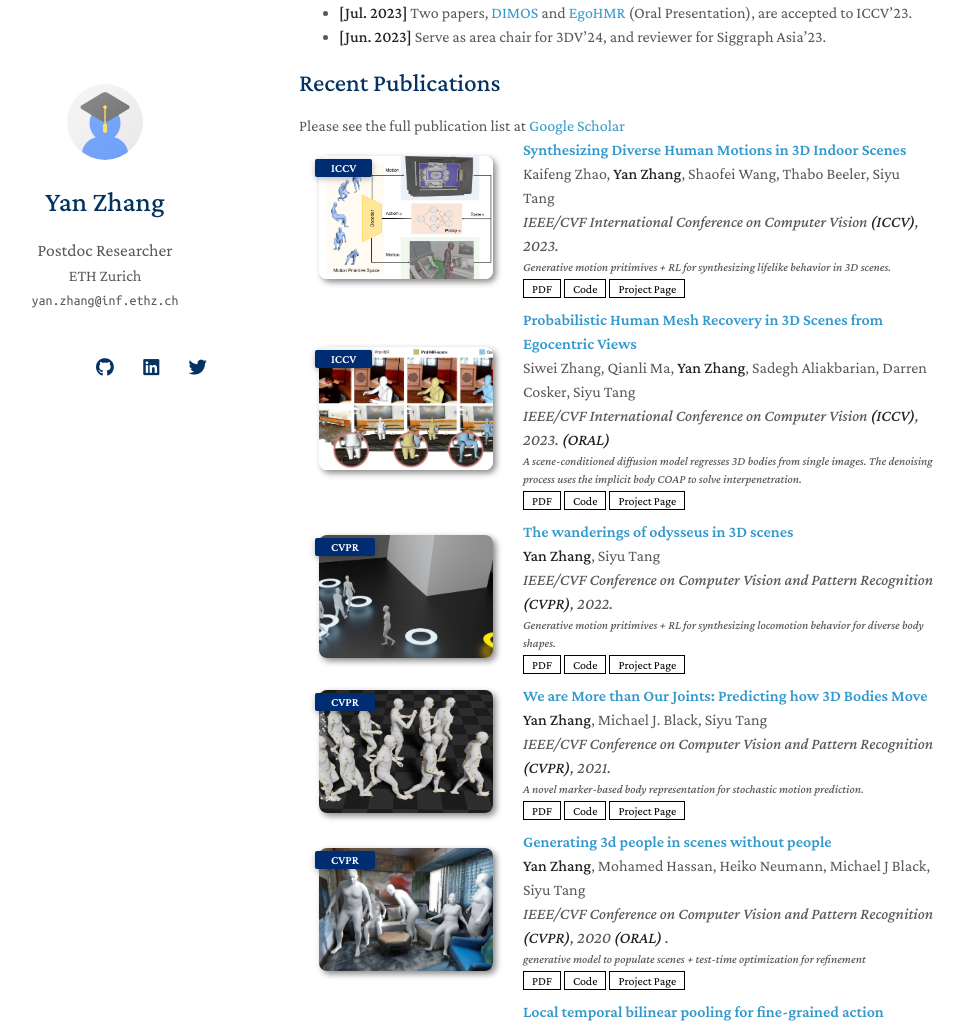
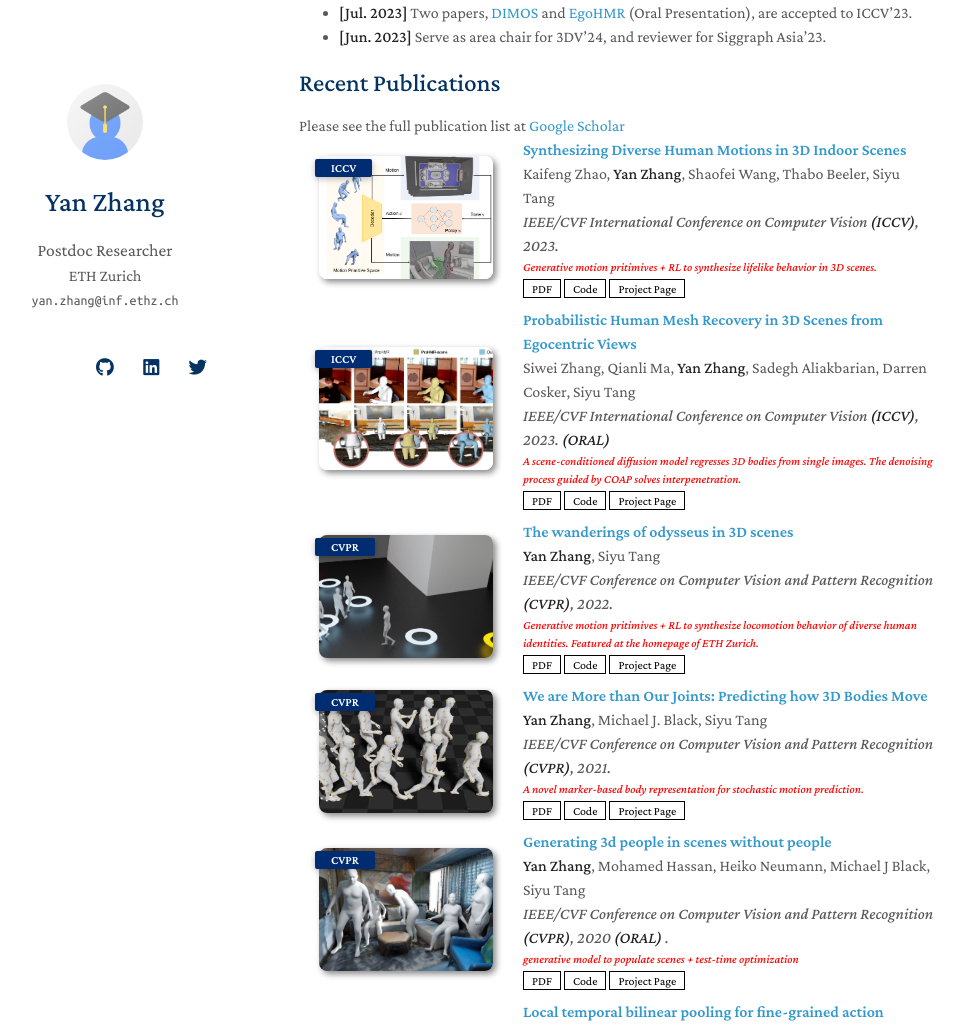
Before and after one commit to yz-cnsdqz/yz-cnsdqz.github.io, a Jekyll site: the page built from index.md, in a window 1280 px wide and 1400 px high, scrolled down 352 px, cut to the strip 0-1026 px from the top of the window. Shown: the whole strip, without its empty margins (171-1135 px from the left). Built offline with Jekyll 4.4.1, drawn with Linux system fonts in a browser that asks for light colours; nearby versions of some CDN libraries; a style sheet for code colours, icons or effects is not loaded; some of the changed text lies outside the part shown.

Commit message:
add short description to papers

```diff
--- a/_includes/publications.md
+++ b/_includes/publications.md
@@ -18,7 +18,7 @@ Please see the full publication list at <a href="https://scholar.google.com/cita
     <div class="title"><a href="https://arxiv.org/abs/2305.12411">Synthesizing Diverse Human Motions in 3D Indoor Scenes</a></div>
     <div class="author"> Kaifeng Zhao, <strong>Yan Zhang</strong>, Shaofei Wang, Thabo Beeler, Siyu Tang</div>
     <div class="periodical"><em>IEEE/CVF International Conference on Computer Vision <strong>(ICCV)</strong>, 2023.</em></div>
-    <div style="font-size: 12px;"><em>Generative motion pritimives + RL for synthesizing lifelike behavior in 3D scenes.</em></div>
+    <div style="font-size: 12px;color: red;"><em>Generative motion pritimives + RL to synthesize lifelike behavior in 3D scenes.</em></div>
     <div class="links">
       <a href="https://arxiv.org/abs/2305.12411" class="btn btn-sm z-depth-0" role="button" target="_blank" style="font-size:12px;">PDF</a>
       <a href="https://zkf1997.github.io/DIMOS" class="btn btn-sm z-depth-0" role="button" target="_blank" style="font-size:12px;">Code</a>
@@ -41,7 +41,7 @@ Please see the full publication list at <a href="https://scholar.google.com/cita
     <div class="title"><a href="https://arxiv.org/abs/2304.06024">Probabilistic Human Mesh Recovery in 3D Scenes from Egocentric Views</a></div>
     <div class="author"> Siwei Zhang, Qianli Ma, <strong>Yan Zhang</strong>, Sadegh Aliakbarian, Darren Cosker, Siyu Tang</div>
     <div class="periodical"><em>IEEE/CVF International Conference on Computer Vision <strong>(ICCV)</strong>, 2023. <strong>(ORAL) </strong> </em></div>
-    <div style="font-size: 12px;"><em>A scene-conditioned diffusion model regresses 3D bodies from single images. The denoising process uses the implicit body COAP to solve interpenetration.</em></div>
+    <div style="font-size: 12px;color: red;"><em>A scene-conditioned diffusion model regresses 3D bodies from single images. The denoising process guided by COAP solves interpenetration.</em></div>
     <div class="links">
       <a href="https://arxiv.org/abs/2304.06024" class="btn btn-sm z-depth-0" role="button" target="_blank" style="font-size:12px;">PDF</a>
       <a href="https://sanweiliti.github.io/egohmr/egohmr.html" class="btn btn-sm z-depth-0" role="button" target="_blank" style="font-size:12px;">Code</a>
@@ -64,7 +64,7 @@ Please see the full publication list at <a href="https://scholar.google.com/cita
     <div class="title"><a href="https://arxiv.org/abs/2112.09251">The wanderings of odysseus in 3D scenes</a></div>
     <div class="author"><strong>Yan Zhang</strong>, Siyu Tang</div>
     <div class="periodical"><em>IEEE/CVF Conference on Computer Vision and Pattern Recognition <strong>(CVPR)</strong>, 2022.</em></div>
-    <div style="font-size: 12px;"><em>Generative motion pritimives + RL for synthesizing locomotion behavior for diverse body shapes.</em></div>
+    <div style="font-size: 12px;color: red;"><em>Generative motion pritimives + RL to synthesize locomotion behavior of diverse human identities. Featured at the homepage of ETH Zurich.</em></div>
     <div class="links">
       <a href="https://arxiv.org/abs/2112.09251" class="btn btn-sm z-depth-0" role="button" target="_blank" style="font-size:12px;">PDF</a>
       <a href="https://github.com/yz-cnsdqz/GAMMA-release" class="btn btn-sm z-depth-0" role="button" target="_blank" style="font-size:12px;">Code</a>
@@ -86,7 +86,7 @@ Please see the full publication list at <a href="https://scholar.google.com/cita
     <div class="title"><a href="https://arxiv.org/abs/2012.00619">We are More than Our Joints: Predicting how 3D Bodies Move</a></div>
     <div class="author"><strong>Yan Zhang</strong>, Michael J. Black, Siyu Tang</div>
     <div class="periodical"><em>IEEE/CVF Conference on Computer Vision and Pattern Recognition <strong>(CVPR)</strong>, 2021.</em></div>
-    <div style="font-size: 12px;"><em>A novel marker-based body representation for stochastic motion prediction. </em></div>
+    <div style="font-size: 12px;color: red;"><em>A novel marker-based body representation for stochastic motion prediction. </em></div>
     <div class="links">
       <a href="https://arxiv.org/abs/2112.09251" class="btn btn-sm z-depth-0" role="button" target="_blank" style="font-size:12px;">PDF</a>
       <a href="https://github.com/yz-cnsdqz/MOJO-release" class="btn btn-sm z-depth-0" role="button" target="_blank" style="font-size:12px;">Code</a>
@@ -108,7 +108,7 @@ Please see the full publication list at <a href="https://scholar.google.com/cita
     <div class="title"><a href="https://arxiv.org/abs/1912.02923">Generating 3d people in scenes without people</a></div>
     <div class="author"><strong>Yan Zhang</strong>, Mohamed Hassan, Heiko Neumann, Michael J Black, Siyu Tang</div>
     <div class="periodical"><em>IEEE/CVF Conference on Computer Vision and Pattern Recognition <strong>(CVPR)</strong>, 2020 <strong>(ORAL) </strong>.</em></div>
-    <div style="font-size: 12px;"><em>generative model to populate scenes + test-time optimization for refinement </em></div>
+    <div style="font-size: 12px;color: red;"><em>generative model to populate scenes + test-time optimization </em></div>
     <div class="links">
       <a href="https://arxiv.org/abs/1912.02923" class="btn btn-sm z-depth-0" role="button" target="_blank" style="font-size:12px;">PDF</a>
       <a href="https://github.com/yz-cnsdqz/PSI-release" class="btn btn-sm z-depth-0" role="button" target="_blank" style="font-size:12px;">Code</a>
@@ -130,7 +130,7 @@ Please see the full publication list at <a href="https://scholar.google.com/cita
     <div class="title"><a href="https://openaccess.thecvf.com/content_CVPR_2019/html/Zhang_Local_Temporal_Bilinear_Pooling_for_Fine-Grained_Action_Parsing_CVPR_2019_paper.html">Local temporal bilinear pooling for fine-grained action parsing</a></div>
     <div class="author"><strong>Yan Zhang</strong>, Siyu Tang, Krikamol Muandet, Christian Jarvers, Heiko Neumann</div>
     <div class="periodical"><em>IEEE/CVF Conference on Computer Vision and Pattern Recognition <strong>(CVPR)</strong>, 2019.</em></div>
-    <div style="font-size: 12px;"><em>A novel plug-in bilinear pooling layer for fine-grained action segmentation. </em></div>
+    <div style="font-size: 12px;color: red;"><em>A novel plug-in bilinear pooling layer for fine-grained action segmentation. </em></div>
     <div class="links">
       <a href="https://openaccess.thecvf.com/content_CVPR_2019/html/Zhang_Local_Temporal_Bilinear_Pooling_for_Fine-Grained_Action_Parsing_CVPR_2019_paper.html" class="btn btn-sm z-depth-0" role="button" target="_blank" style="font-size:12px;">PDF</a>
       <a href="https://github.com/yz-cnsdqz/TemporalActionParsing-FineGrained" class="btn btn-sm z-depth-0" role="button" target="_blank" style="font-size:12px;">Code</a>
@@ -151,7 +151,7 @@ Please see the full publication list at <a href="https://scholar.google.com/cita
     <div class="title"><a href="https://arxiv.org/pdf/2112.07642.pdf">Egobody: Human body shape and motion of interacting people from head-mounted devices</a></div>
     <div class="author">Siwei Zhang, Qianli Ma, <strong>Yan Zhang</strong>, Zhiyin Qian, Taein Kwon, Marc Pollefeys, Federica Bogo & Siyu Tang </div>
     <div class="periodical"><em>European Conference on Computer Vision <strong>(ECCV)</strong>, 2022.</em></div>
-    <div style="font-size: 12px;"><em>A dataset of people interactions in 3D scenes, captured by Kinects and Hololens. </em></div>
+    <div style="font-size: 12px;color: red;"><em>A dataset of people interactions in 3D scenes, captured by Kinects and Hololens. </em></div>
     <div class="links">
       <a href="https://arxiv.org/pdf/2112.07642.pdf" class="btn btn-sm z-depth-0" role="button" target="_blank" style="font-size:12px;">PDF</a>
       <a href="https://github.com/sanweiliti/EgoBody" class="btn btn-sm z-depth-0" role="button" target="_blank" style="font-size:12px;">Code</a>
@@ -172,7 +172,7 @@ Please see the full publication list at <a href="https://scholar.google.com/cita
     <div class="title"><a href="https://openaccess.thecvf.com/content/ICCV2021/html/Zhang_Learning_Motion_Priors_for_4D_Human_Body_Capture_in_3D_ICCV_2021_paper.html">Learning motion priors for 4d human body capture in 3d scenes</a></div>
     <div class="author">Siwei Zhang, <strong>Yan Zhang</strong>, Federica Bogo, Marc Pollefeys, Siyu Tang </div>
     <div class="periodical"><em>IEEE/CVF International Conference on Computer Vision <strong>(ICCV)</strong>, 2021 <strong>(ORAL) </strong>.</em></div>
-    <div style="font-size: 12px;"><em>Leverage marker-based priors to capture body motions in 3D scenes. </em></div>
+    <div style="font-size: 12px;color: red;"><em>Marker motion priors to capture body motions in 3D scenes. </em></div>
     <div class="links">
       <a href="https://openaccess.thecvf.com/content/ICCV2021/html/Zhang_Learning_Motion_Priors_for_4D_Human_Body_Capture_in_3D_ICCV_2021_paper.html" class="btn btn-sm z-depth-0" role="button" target="_blank" style="font-size:12px;">PDF</a>
       <a href="https://sanweiliti.github.io/LEMO/LEMO.html" class="btn btn-sm z-depth-0" role="button" target="_blank" style="font-size:12px;">Code</a>
```
